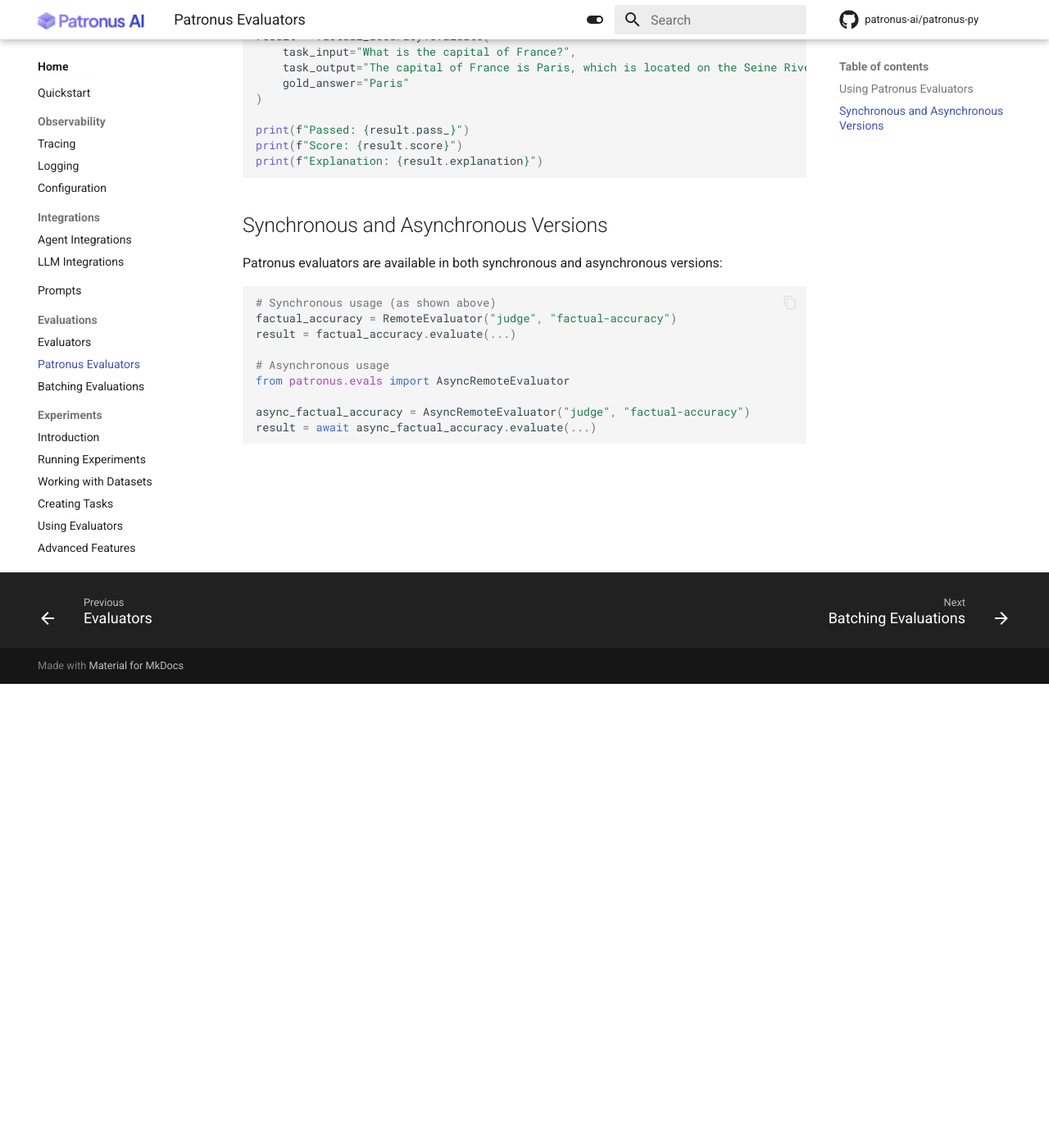
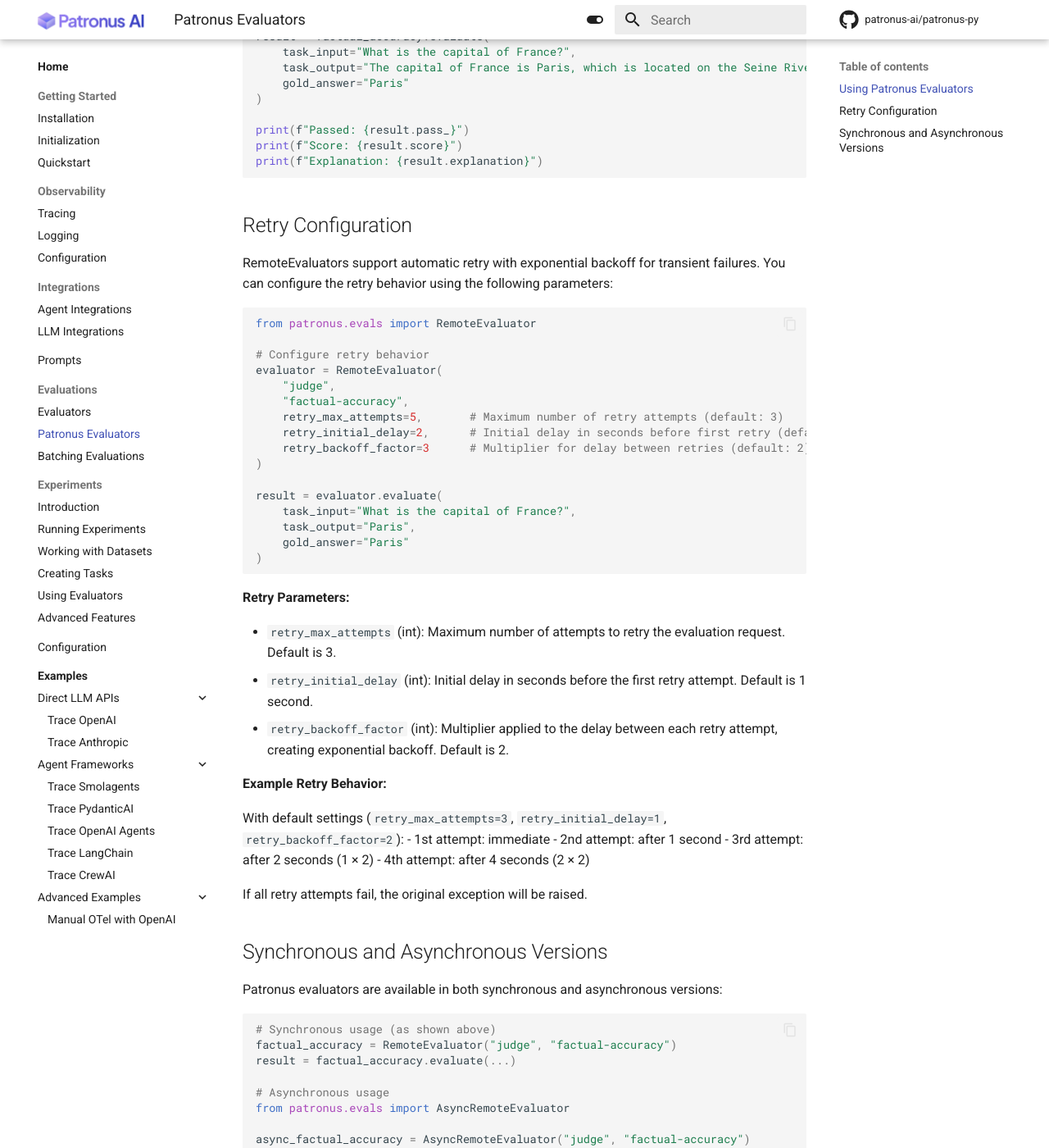
Before and after one commit to patronus-ai/patronus-py, an MkDocs documentation site: the page built from docs/evaluations/patronus-evaluators.md, in a window 1280 px wide and 1400 px high, scrolled down 566 px. Shown: the whole window at 82% size. Built offline with MkDocs 1.6.1 and Material for MkDocs 9.7.7, drawn with Linux system fonts in a browser that asks for light colours; comment, search, counter and statistics services are not loaded.

Commit message:
Configurable retry policy for RemoteEvaluator's

````diff
--- a/docs/evaluations/patronus-evaluators.md
+++ b/docs/evaluations/patronus-evaluators.md
@@ -27,6 +27,45 @@
 print(f"Explanation: {result.explanation}")
 ```
 
+## Retry Configuration
+
+RemoteEvaluators support automatic retry with exponential backoff for transient failures. You can configure the retry behavior using the following parameters:
+
+```python
+from patronus.evals import RemoteEvaluator
+
+# Configure retry behavior
+evaluator = RemoteEvaluator(
+    "judge",
+    "factual-accuracy",
+    retry_max_attempts=5,       # Maximum number of retry attempts (default: 3)
+    retry_initial_delay=2,      # Initial delay in seconds before first retry (default: 1)
+    retry_backoff_factor=3      # Multiplier for delay between retries (default: 2)
+)
+
+result = evaluator.evaluate(
+    task_input="What is the capital of France?",
+    task_output="Paris",
+    gold_answer="Paris"
+)
+```
+
+**Retry Parameters:**
+
+- `retry_max_attempts` (int): Maximum number of attempts to retry the evaluation request. Default is 3.
+- `retry_initial_delay` (int): Initial delay in seconds before the first retry attempt. Default is 1 second.
+- `retry_backoff_factor` (int): Multiplier applied to the delay between each retry attempt, creating exponential backoff. Default is 2.
+
+**Example Retry Behavior:**
+
+With default settings (`retry_max_attempts=3`, `retry_initial_delay=1`, `retry_backoff_factor=2`):
+- 1st attempt: immediate
+- 2nd attempt: after 1 second
+- 3rd attempt: after 2 seconds (1 × 2)
+- 4th attempt: after 4 seconds (2 × 2)
+
+If all retry attempts fail, the original exception will be raised.
+
 ## Synchronous and Asynchronous Versions
 
 Patronus evaluators are available in both synchronous and asynchronous versions:
````
Also changed, not shown: 3 other files.
